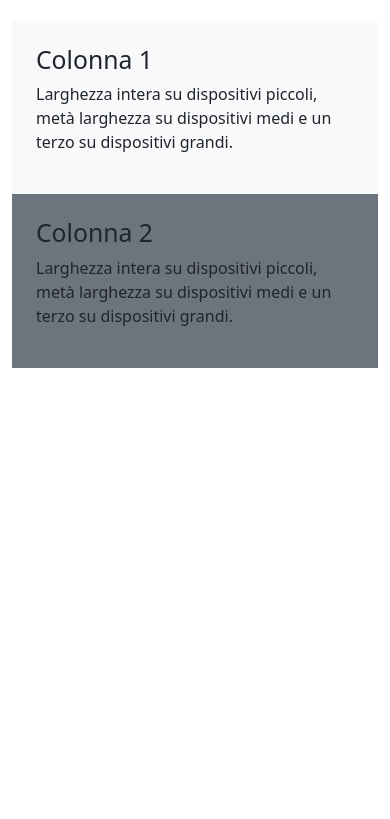
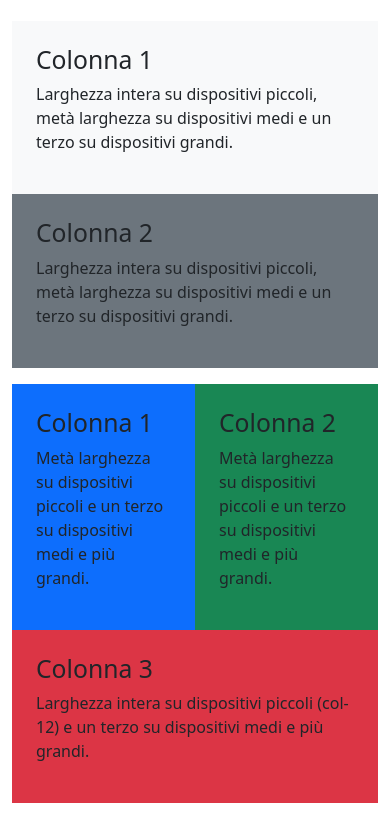
Before and after one commit to AngelaFerraro18/htmlcss-bootstrap-layout, a plain HTML site: page index.html in a window 390 px wide. Shown: the part 174-993 px from the top of the page. Before the commit the page ends 844 px from the top, so only its background shows below. Drawn offline with nearby package versions, Linux system fonts and the light colour scheme.

Commit message:
feat: create 2nd section mobile responsive

```diff
--- a/index.html
+++ b/index.html
@@ -22,7 +22,7 @@
 
     <!-- sezione 1 -->
     <div class="container">
-        <div class="row">
+        <div class="row mb-3">
             <div class="col-12 bg-light p-4 col-md-6 col-lg-4">
               <h2>Colonna 1</h2>
               <p>Larghezza intera su dispositivi piccoli, metà larghezza su dispositivi medi e un terzo su dispositivi grandi.</p>
@@ -36,7 +36,22 @@
     <!-- /sezione 1 -->
 
     <!-- sezione 2 -->
-    <div></div>
+    <div class="container">
+        <div class="row mb-3">
+            <div class="col-6 bg-primary p-4 col-md-6 col-lg-4">
+              <h2>Colonna 1</h2>
+              <p>Metà larghezza su dispositivi piccoli e un terzo su dispositivi medi e più grandi.</p>
+            </div>
+            <div class="col-6 bg-success p-4 col-md-6 col-lg-8">
+                <h2>Colonna 2</h2>
+                <p>Metà larghezza su dispositivi piccoli e un terzo su dispositivi medi e più grandi.</p>
+            </div>
+            <div class="col-12 bg-danger p-4 col-md-6 col-lg-8">
+                <h2>Colonna 3</h2>
+                <p>Larghezza intera su dispositivi piccoli (col-12) e un terzo su dispositivi medi e più grandi.</p>
+            </div>
+        </div>
+    </div>
     <!-- /sezione 2 -->
 
     <!-- sezione 3 -->
```
